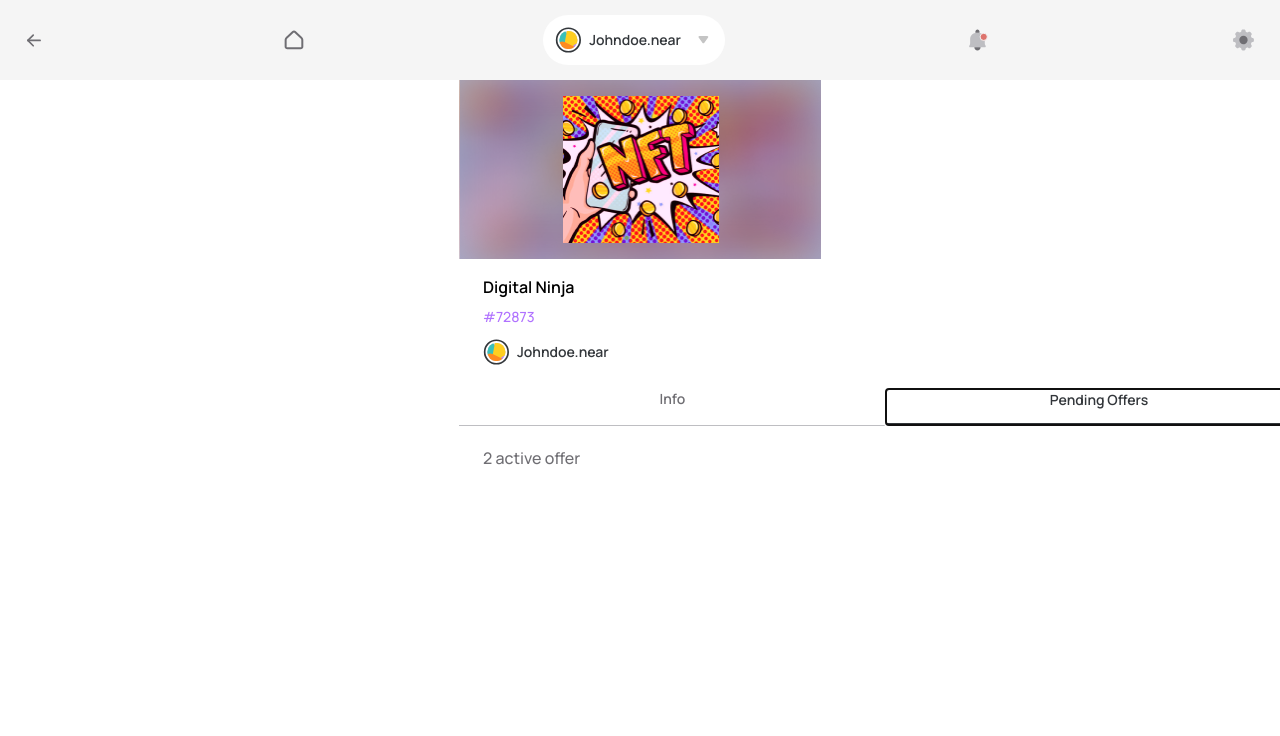
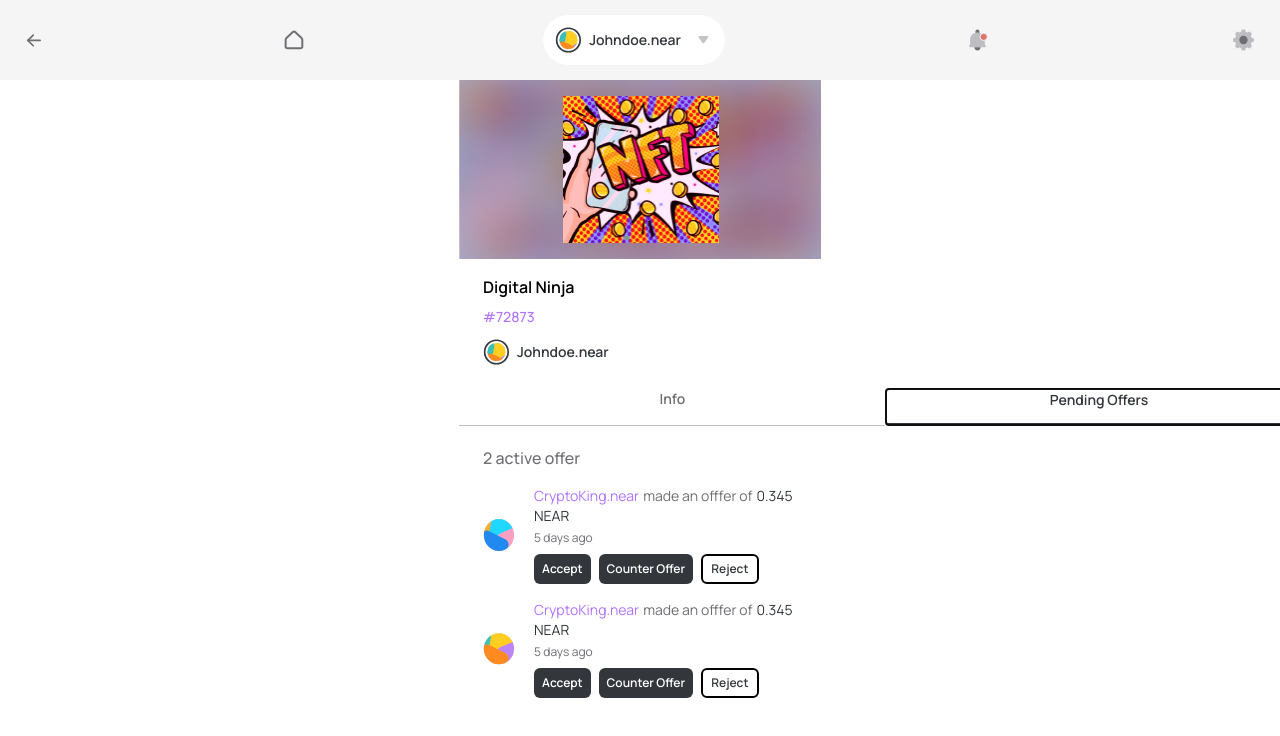
Before and after one commit to Sharpmind015/NearChallenge, a Next.js app: page /offer/1 in a window 1280 px wide. Both pictures are taken after a click on the tab "Pending Offers". Shown: the top 736 px of the page. Built offline with nearby package versions, Linux system fonts and the light colour scheme.

Commit message:
feat : build MessageOffer commponent

```diff
--- /dev/null
+++ b/components/MessageOffers.tsx
@@ -0,0 +1,28 @@
+import {FC} from 'react';
+
+interface Props {
+  offer: string,
+  name: string,
+  time: string,
+}
+
+const MessageOffer : FC<Props> = ({offer, name, time}) => {
+  return (
+    <div className='flex flex-col items-start justify-between ml-5'>
+      <p className='text-sm leading-5 mb-1'>
+        <span className='text-accent-100 mr-1'>{name}</span>
+        <span className='text-gray-300 mr-1'>made an offfer of</span>
+        <span className='text-gray-100'>{offer}</span>
+      </p>
+      <p className='text-12px leading-4 text-gray-300'>{time}</p>
+      <div className='flex mt-2'>
+        <button className='rounded-md text-white py-1 px-2 bg-gray-100 text-12px leading-5.5 font-semibold mr-2
+        '>Accept</button>
+        <button className='rounded-md text-white py-1 px-2 bg-gray-100 text-12px leading-5.5 font-semibold mr-2'>Counter Offer</button>
+        <button className='rounded-md text-gray-100 py-1 px-2 bg-white border-black border-2 text-12px leading-5.5 font-semibold'>Reject</button>
+      </div>
+  </div>
+  )
+}
+
+export default MessageOffer;
--- a/pages/offer/[id].tsx
+++ b/pages/offer/[id].tsx
@@ -9,6 +9,7 @@ import Topbar from '../../layouts/Topbar'
 import Overview from '../../components/Overview'
 import Notification from '../../components/Notification'
 import MessageTrade from '../../components/MessageTrade'
+import MessageOffer from '../../components/MessageOffers'
 import style from '../../styles/Offer.module.css'
 
 const Offer: NextPage = () => {
@@ -52,11 +53,12 @@ const Offer: NextPage = () => {
                   <p className='flex items-start mt-5'>
                     <span className='font-sm text-gray-300 font-medium'>2 active offer</span>
                   </p>
-                  {/* <Notification src='/message1.svg'>
-
+                  <Notification src='/message2.svg'>
+                    <MessageOffer name='CryptoKing.near' offer='0.345 NEAR' time='5 days ago'/>
                   </Notification>
-                  <Notification src='/message2.svg' ></Notification>
-                  <Notification src='/message2.svg' /></Notification> */}
+                  <Notification src='/message1.svg'>
+                    <MessageOffer name='CryptoKing.near' offer='0.345 NEAR' time='5 days ago'/>
+                  </Notification>
                 </Tab.Panel>
                 <Tab.Panel as='div' className='mt-4'>
                   <Notification src='/message1.svg'>
```
